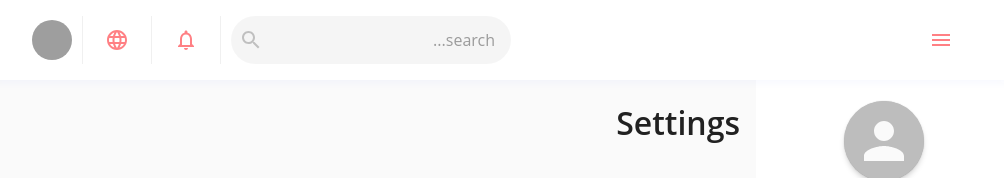
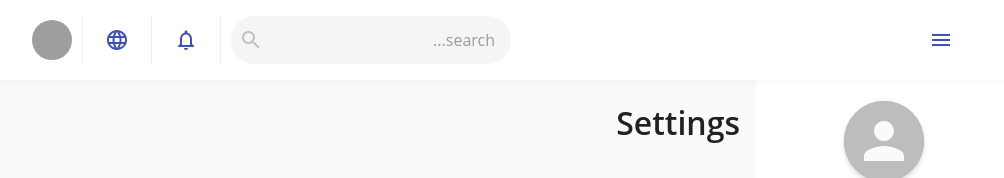
Before and after one commit to hassanEB1379/online-shop-panel-admin, a React (Create React App) app: page /panel/settings in a window 1280 px wide. Shown: the top 178 px of the page, without its empty margins (269-1273 px from the left). Built offline with nearby package versions, Linux system fonts and the light colour scheme; grey boxes are pictures that could not be loaded; the HTML template or start-up script is replaced by a standard one; what jss-rtl would draw is missing.

Commit message:
clean theme context

```diff
--- a/src/contexts/ThemeContext.js
+++ b/src/contexts/ThemeContext.js
@@ -17,19 +17,10 @@ export const ThemeProvider = ({ children }) => {
   );
 
   const theme = createMuiTheme({
-    direction: themeInfo.direction,
     typography,
     overrides,
     shadows,
-    palette: {
-      type: themeInfo.themeName,
-      primary: {
-        light: '#ff999c',
-        main: '#ff8084',
-        dark: '#e76166',
-        contrastText: '#fff',
-      },
-    },
+    ...themeInfo,
   });
 
   // save new theme to localStorage
```
